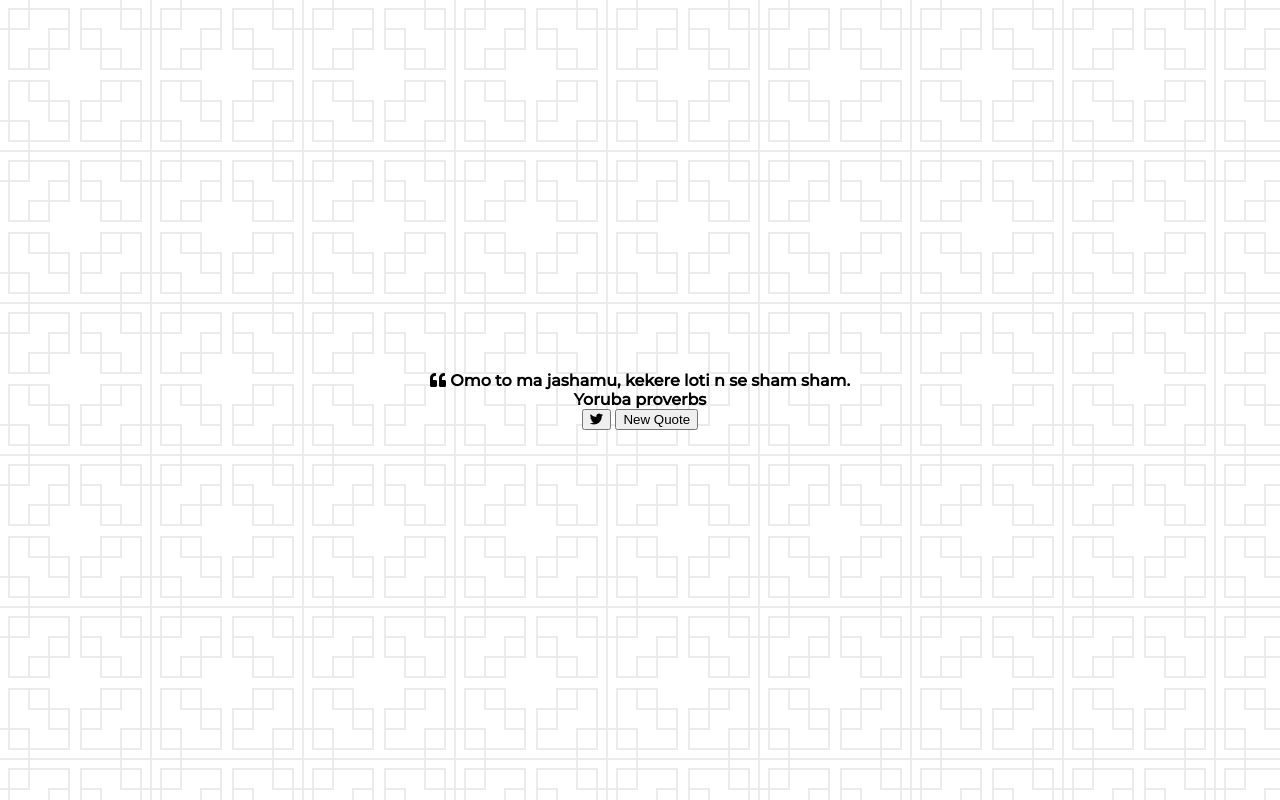
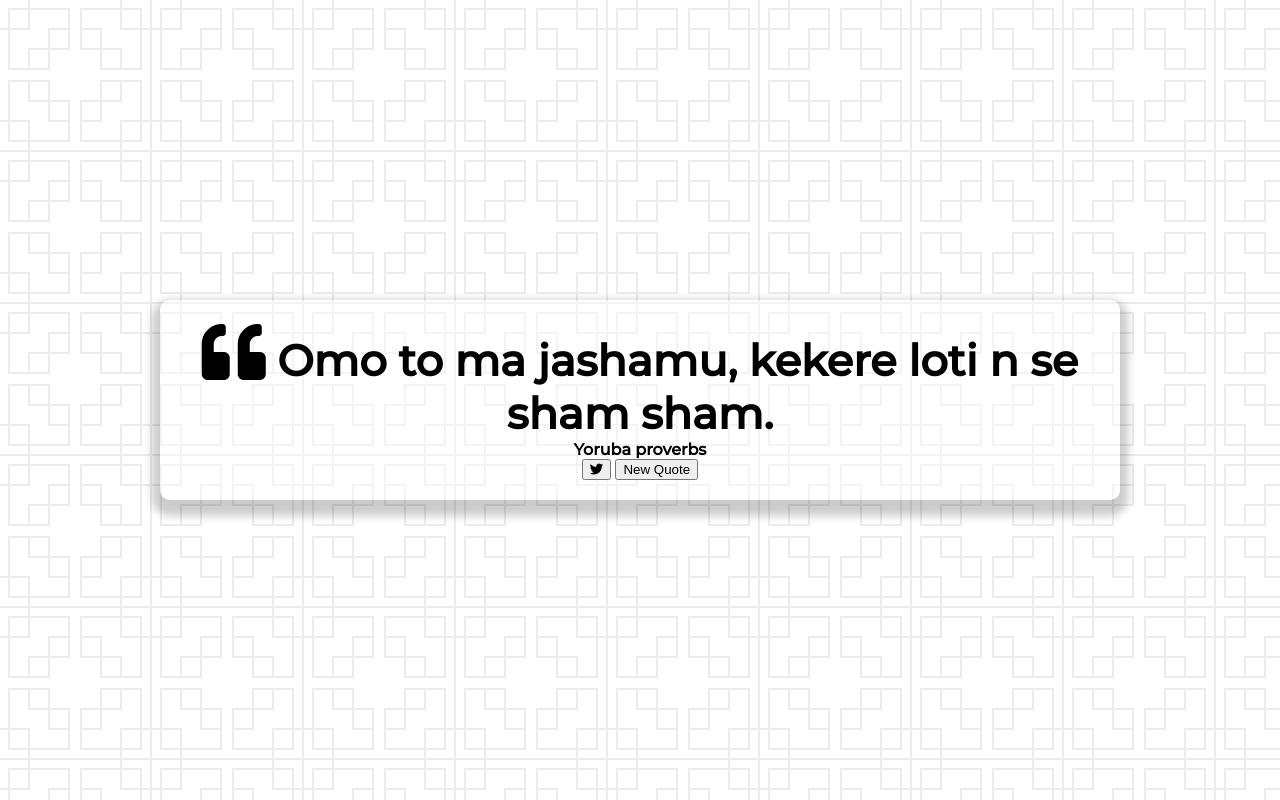
Before and after one commit to Tosindare/Quote-generator, a plain HTML site: page index.html in a window 1280 px wide. Drawn offline with Linux system fonts and the light colour scheme.

Commit message:
adding styling

```diff
--- a/style.css
+++ b/style.css
@@ -19,5 +19,30 @@ body {
     align-items: center;
     justify-content: center;
 
+}
+
+.quote-container {
+    width: auto;
+    max-width: 900px;
+    padding: 20px 30px;
+    border-radius: 10px;
+    background-color: rgba(255, 255, 255, 0.4);
+    box-shadow: 0 8px 8px 8px rgba(0, 0, 0, 0.2);
+
 
 }
+
+.quote-text {
+    font-size: 2.70rem;
+
+}
+
+.long-quote {
+    font-size: 2rem;
+
+}
+
+.fa-quote-left{
+
+    font-size: 4rem;
+}
```
